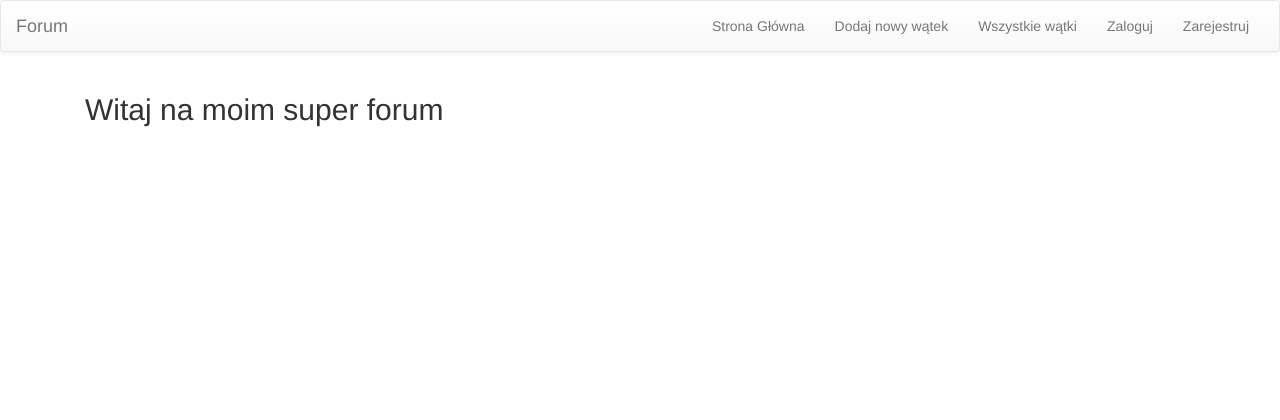
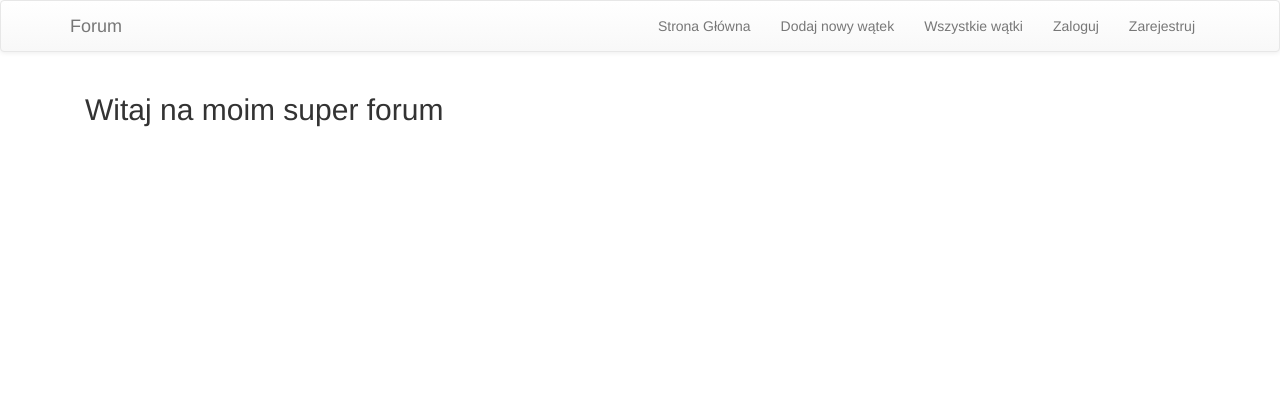
Before and after one commit to fxa90id/up-flask-forum, a Flask app: page / in a window 1280 px wide. Shown: the top 420 px of the page. Run offline with Flask 2, Linux system fonts and the light colour scheme; some libraries are stand-ins or nearby versions.

Commit message:
fix dla zlego przekierowania

```diff
--- a/templates/layout.html
+++ b/templates/layout.html
@@ -16,8 +16,8 @@
 
 </head>
 <body>
-<nav class="navbar navbar-default">
-          <div class="container-fluid">
+        <nav class="navbar navbar-default">
+          <div class="container">
             <!-- Brand and toggle get grouped for better mobile display -->
             <div class="navbar-header">
               <a class="navbar-brand" href="/">Forum</a>
--- a/views.py
+++ b/views.py
@@ -147,7 +147,8 @@ def answer(post_id):
         db_session.add(post)
         db_session.commit()
         if post.id:
-            return redirect('/thread/%d' % post_id)
+            th = Thread.query.filter(Thread.post_id == post_id).first()
+            return redirect('/thread/%d' % th.id)
     else:
         return render_template('thread_answer.html')
 
```
